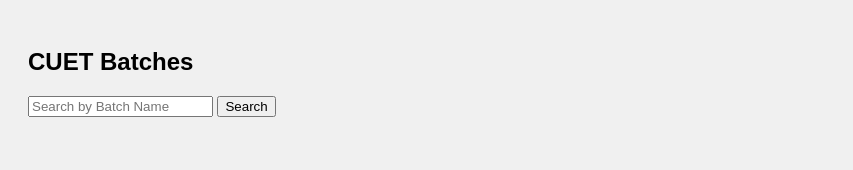
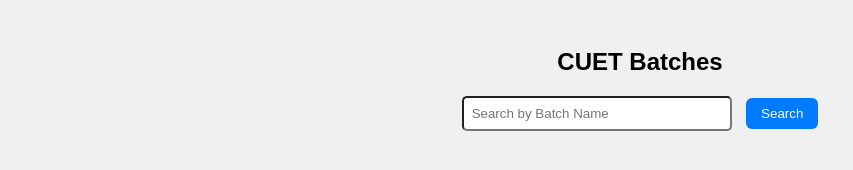
Before and after one commit to freeebatch/Websit, a plain HTML site: page index.html in a window 1280 px wide. Shown: the whole page, without its empty margins (0-853 px from the left). Drawn offline with Linux system fonts and the light colour scheme; no server answers.

Commit message:
Update style.css

```diff
--- a/style.css
+++ b/style.css
@@ -2,6 +2,35 @@ body {
   font-family: Arial, sans-serif;
   background-color: #f0f0f0;
   padding: 20px;
+}
+
+h2 {
+  text-align: center;
+}
+
+div {
+  margin: 10px 0;
+  text-align: center;
+}
+
+input {
+  padding: 8px;
+  width: 250px;
+  border-radius: 5px;
+}
+
+button {
+  padding: 8px 15px;
+  margin-left: 10px;
+  background-color: #007bff;
+  color: white;
+  border: none;
+  border-radius: 6px;
+  cursor: pointer;
+}
+
+button:hover {
+  background-color: #0056b3;
 }
 
 .card {
```
